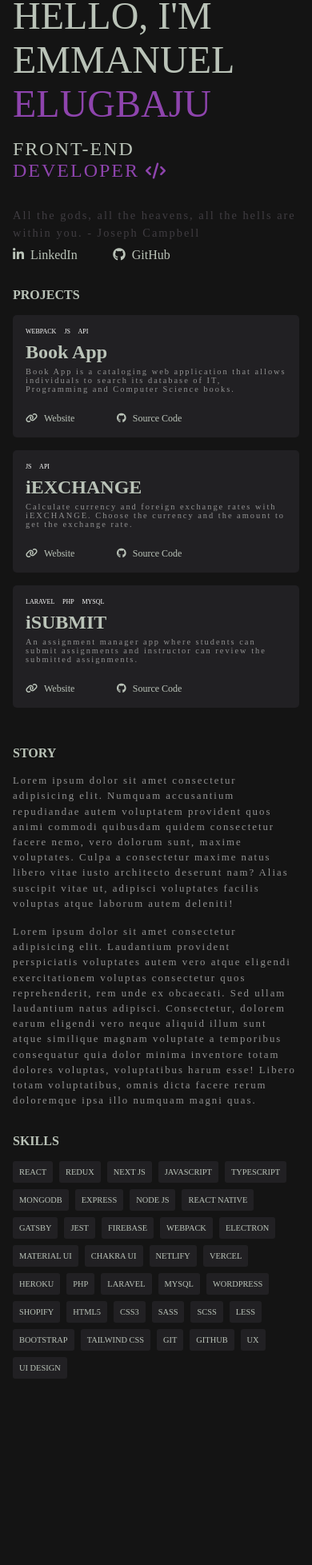
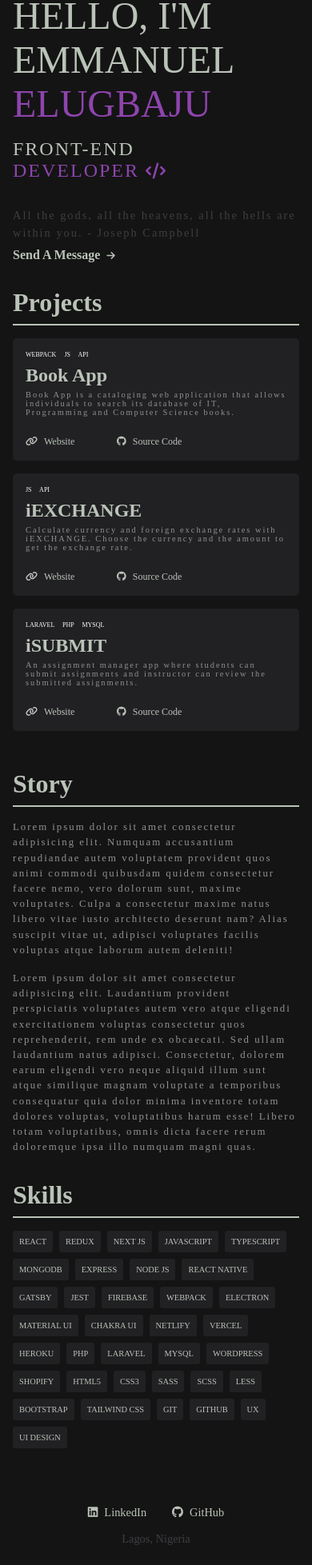
Before and after one commit to elughsmanuel/elughs-manuel-app, a React (Create React App) app: page / in a window 390 px wide. Shown: the part 40-1997 px from the top of the page at 80% size. Before the commit the page ends 1804 px from the top, so only its background shows below. Built offline with nearby package versions, Linux system fonts and the light colour scheme; a web font is replaced by a local one.

Commit message:
Contact component

```diff
--- a/src/App.js
+++ b/src/App.js
@@ -1,4 +1,5 @@
 import './App.css';
+import Contact from './Contact/Contact';
 import Header from './Header/Header';
 import Story from './Story/Story';
 
@@ -7,6 +8,7 @@ function App() {
     <div className="App">
       <Header />
       <Story />
+      <Contact />
     </div>
   );
 }
--- /dev/null
+++ b/src/Contact/Contact.js
@@ -0,0 +1,19 @@
+import classes from './Contact.module.css';
+
+const Contact = (props) => {
+    return (
+        <div className={classes['contact']}>
+            <div className={classes['contact-box']}>
+                <div className={classes['contact-box-1-of-2']}>
+                    <a href='https://www.linkedin.com/in/emmanuel-elugbaju'><i className="fa-brands fa-linkedin"></i>LinkedIn</a>
+                    <a href='https://github.com/elughsmanuel'><i className="fa-brands fa-github"></i>GitHub</a>
+                </div>
+                <div className={classes['contact-box-1-of-2']}>
+                    <p>Lagos, Nigeria</p>
+                </div>
+            </div>
+        </div>
+     );
+}
+
+export default Contact;
--- /dev/null
+++ b/src/Contact/Contact.module.css
@@ -0,0 +1,46 @@
+.contact {
+    width: 100%;
+    padding: 4rem 0rem;
+    text-align: center;
+}
+
+.contact-box {
+    width: 100%;
+    display: flex;
+    justify-content: center;
+}
+
+.contact-box-1-of-2 {
+    flex-basis: 40%;
+}
+
+.contact-box-1-of-2 a {
+    font-size: 1.8rem;
+    color: #BAC3B8;
+    text-decoration: none;
+    margin: 0 2rem;
+    transition: all 1s;
+}
+
+.contact-box-1-of-2 a:hover {
+    color: #8E44AD;
+}
+
+.contact-box-1-of-2 a i {
+    margin-right: 1rem;
+}
+
+.contact-box-1-of-2 p {
+    font-size: 1.8rem;
+    color: #403D42;
+}
+
+@media only screen and (max-width: 768px) {
+    .contact-box {
+        display: block;
+    }
+    .contact-box-1-of-2 {
+        flex-basis: 50%;
+        margin-bottom: 2rem;
+    }
+}
--- a/src/Header/Header.js
+++ b/src/Header/Header.js
@@ -13,17 +13,8 @@ const Header = (props) => {
                             <i className="fa-solid fa-code"></i>
                         </h2>
                         <p className={classes['long-copy']}>All the gods, all the heavens, all the hells are within you. - Joseph Campbell</p>
-                        <div className={classes['header-social-links']}>
-                            <div className={classes['hsl-box-1-of-2']}>
-                                <a href='https://www.linkedin.com/in/emmanuel-elugbaju'>
-                                    <i className="fa-brands fa-linkedin-in"></i>LinkedIn
-                                </a>
-                            </div>
-                            <div className={classes['hsl-box-1-of-2']}>
-                                <a href='https://github.com/elughsmanuel'>
-                                    <i className="fa-brands fa-github"></i>GitHub
-                                </a>
-                            </div>
+                        <div className={classes['header-link']}>
+                            <a href="mailto:elugbajuemmanueltobi@gmail.com">Send a message<i className="fa-solid fa-arrow-right"></i></a>
                         </div>
                     </div>
                 </div>
--- a/src/Header/Header.module.css
+++ b/src/Header/Header.module.css
@@ -56,32 +56,33 @@
     font-weight: 500;
     letter-spacing: 2px;
     line-height: 150%;
-    margin-bottom: 20rem;
+    margin-bottom: 10rem;
 }
 
-.header-social-links {
-    width: 50%;
-    display: flex;
+.header-link {
+    width: 100%;
+    margin-bottom: 4rem;
 }
 
-.hsl-box-1-of-2 {
-    flex-basis: 50%;
-}
-
-.hsl-box-1-of-2 a {
-    font-size: 1.5rem;
+.header-link a {
+    font-size: 2rem;
     color: #BAC3B8;
-    font-weight: 300;
+    font-weight: 700;
     text-decoration: none;
+    text-transform: capitalize;
     transition: all 1s;
 }
 
-.hsl-box-1-of-2 a:hover {
+.header-link a:hover {
     color: #8E44AD;
 }
-.hsl-box-1-of-2 i {
-    margin-right: 1rem;
+
+.header-link a i {
+    font-size: 1.5rem;
+    margin-left: 1rem;
 }
+
+
 
 @media only screen and (max-width: 1024px) {
     .header {
@@ -110,9 +111,6 @@
         width: 100%;
         margin-bottom: 2rem;
     }
-    .header-social-links {
-        margin-bottom: 4rem;
-    }
 }
 
 @media only screen and (max-width: 468px) {
@@ -126,12 +124,4 @@
         font-size: 1.8rem;
         margin-bottom: 1rem;
     }
-    .header-social-links {
-        width: 70%;
-    }
-    .hsl-box-1-of-2 a {
-        font-size: 2rem;
-    }
-
-
 }
--- a/src/Header/Projects/Projects.module.css
+++ b/src/Header/Projects/Projects.module.css
@@ -102,11 +102,18 @@
 @media only screen and (max-width: 768px) {
     .heading-secondary {
         display: block;
-        font-size: 2rem;
+        font-size: 4rem;
         color: #BAC3B8;
         font-weight: 900;
-        text-transform: uppercase;
         margin-bottom: 2rem;
+    }
+    .heading-secondary::after {
+        display: block;
+        content: "";
+        width: 100%;
+        height: 2px;
+        background-color: #BAC3B8;
+        margin-top: 1rem;
     }
     .projects-box {
         margin-bottom: 2rem;
--- a/src/Story/Story.js
+++ b/src/Story/Story.js
@@ -4,9 +4,9 @@ import classes from './Story.module.css';
 const Story = (props) => {
     return (
         <section className={classes['section-story']}>
-            <h2 className={classes['heading-secondary']}>Story</h2>
             <div className={classes['box']}>
                 <div className={classes['box-1-of-2']}>
+                    <h2 className={classes['heading-secondary']}>Story</h2>
                     <div className={classes['story-box']}>
                         <p className={classes['long-copy']}>
                             Lorem ipsum dolor sit amet consectetur adipisicing elit. Numquam accusantium repudiandae autem voluptatem provident quos animi commodi quibusdam quidem consectetur facere nemo, vero dolorum sunt, maxime voluptates. Culpa a consectetur maxime natus libero vitae iusto architecto deserunt nam? Alias suscipit vitae ut, adipisci voluptates facilis voluptas atque laborum autem deleniti!
--- a/src/Story/Story.module.css
+++ b/src/Story/Story.module.css
@@ -5,18 +5,28 @@
 .box {
     width: 100%;
     display: flex;
+    justify-content: space-between;
 }
 
 .box-1-of-2 {
-    flex-basis: 50%;
+    flex-basis: 49%;
 }
 
 .heading-secondary {
-    font-size: 2rem;
+    font-size: 4rem;
     color: #BAC3B8;
     font-weight: 900;
-    text-transform: uppercase;
+    text-transform: capitalize;
     margin-bottom: 2rem;
+}
+
+.heading-secondary::after {
+    display: block;
+    content: "";
+    width: 100%;
+    height: 2px;
+    background-color: #BAC3B8;
+    margin-top: 1rem;
 }
 
 .long-copy {
@@ -38,6 +48,9 @@
     .story-box {
         margin-bottom: 4rem;
     }
+    .heading-secondary-skills {
+        display: block;
+    }
 }
 
 @media only screen and (max-width: 480px) {
```
